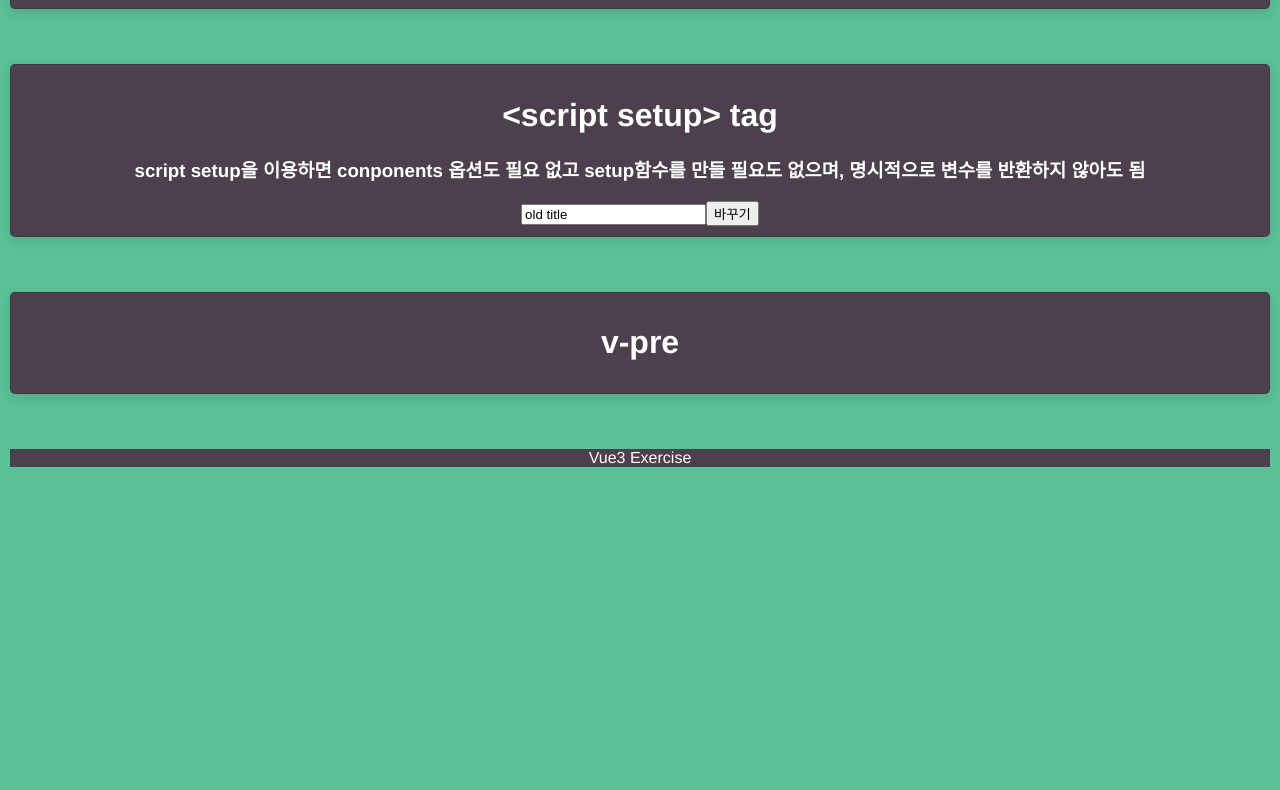
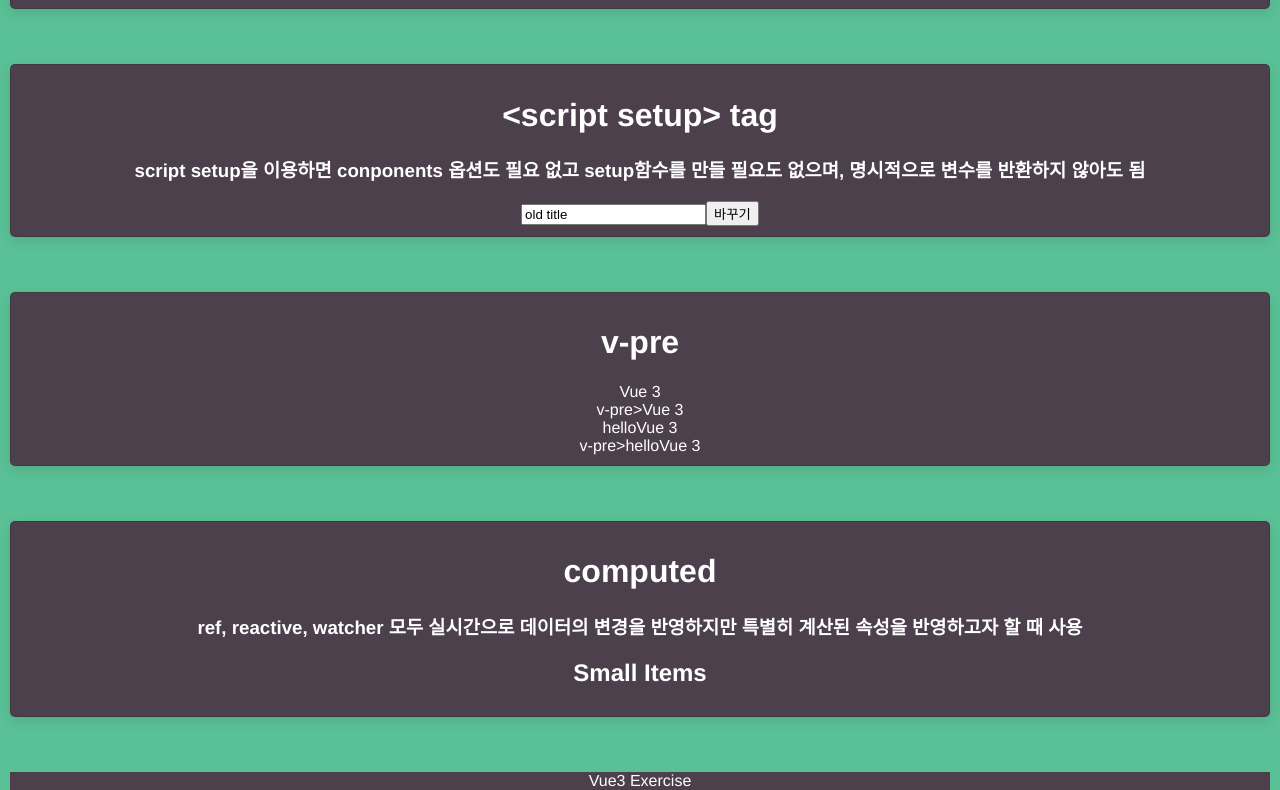
Before and after one commit to sjiyeong12/basic-vue, a Vue app: page / in a window 1280 px wide. Shown: the part 7499-8289 px from the top of the page. Before the commit the page ends 7966 px from the top, so only its background shows below. Built offline with nearby package versions, Linux system fonts and the light colour scheme.

Commit message:
git clone

```diff
--- a/src/App.vue
+++ b/src/App.vue
@@ -32,6 +32,7 @@ import Exercise20 from "./components/Vue20_form_element_join.vue";
 import Exercise21 from "./components/Vue21_o_c_ref_reactive.vue";
 import Exercise22 from "./components/Vue22_scriptsetup.vue";
 import Exercise23 from "./components/Vue23_vpre.vue";
+import Exercise24 from "./components/Vue24_computed.vue";
 import Footer from "./components/Vue_Footer.vue";
 export default {
   name: "App",
@@ -59,6 +60,7 @@ export default {
     Exercise21,
     Exercise22,
     Exercise23,
+    Exercise24,
 
     Footer,
   },
@@ -88,6 +90,7 @@ export default {
         Exercise21,
         Exercise22,
         Exercise23,
+        Exercise24,
       ],
       classCard: "card",
       classFooter: "footer",
--- a/src/components/Vue23_vpre.vue
+++ b/src/components/Vue23_vpre.vue
@@ -1,11 +1,22 @@
 <template>
   <h1>v-pre</h1>
   <div>{{msg}}</div>
+  <div>v-pre>{{msg}}</div>
+  <div>{{greet(msg)}}</div>
+  <div>v-pre>{{greet(msg)}}</div>
 </template>
 
 <script>
 export default {
-
+  setup(){
+    const msg = 'Vue 3'
+    function greet(msg){
+      return 'hello' + msg
+    }
+    return {
+      msg, greet
+    }
+  }
 }
 </script>
 
--- /dev/null
+++ b/src/components/Vue24_computed.vue
@@ -0,0 +1,33 @@
+<template>
+  <h1>computed</h1>
+  <h3>ref, reactive, watcher 모두 실시간으로 데이터의 변경을 반영하지만 특별히 계산된 속성을 반영하고자 할 때 사용</h3>
+  <h2>Small Items</h2>
+  <p v-for="item in small_items_o" :key="item.id">{{item.text}}</p>
+  <p v-for="item in small_items_c" :key="item.id">{{item.text}}</p>
+</template>
+
+<script>
+export default {
+  //Options API
+  data(){
+    return {
+      arr: [
+        {id: 1, text: '1번 옵션 아이템'},
+        {id: 2, text: '2번 옵션 아이템'},
+        {id: 3, text: '3번 옵션 아이템'},
+        {id: 4, text: '4번 옵션 아이템'},
+        {id: 5, text: '5번 옵션 아이템'},
+      ]
+    }
+  },
+  computed: {
+    small_items_c(){
+      return this.arr.filter(item =>{ item.id})
+    },
+  }
+}
+</script>
+
+<style>
+
+</style>
```
